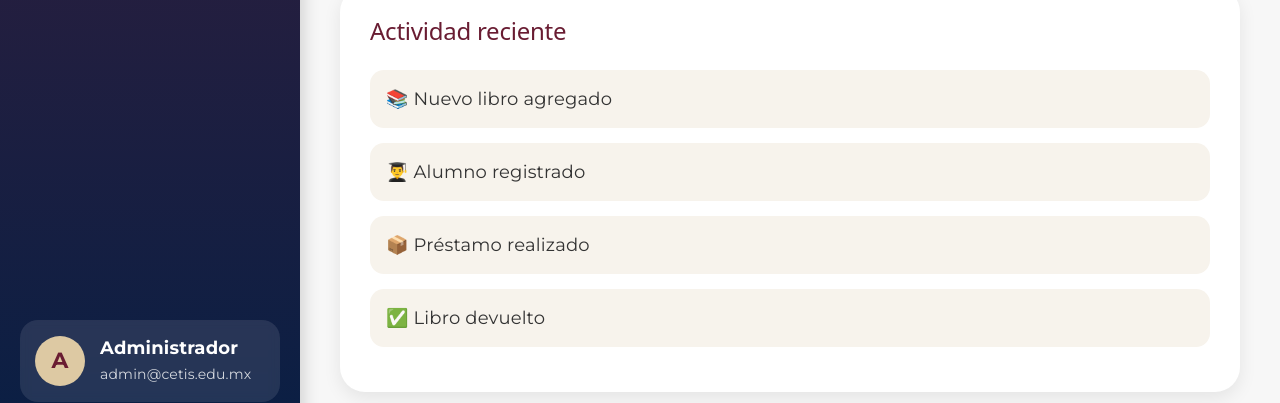
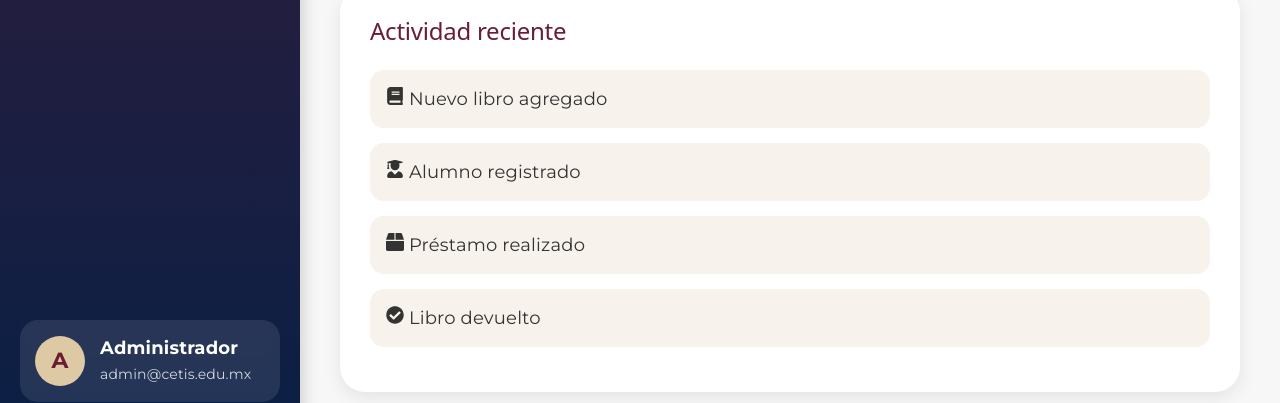
Before and after one commit to lisandrovences27-del/biblioteca_prepa, a React (Vite) app in the folder frontend/: page /dashboard-admin in a window 1280 px wide. Shown: the part 1218-1621 px from the top of the page. Built offline with nearby package versions, Linux system fonts and the light colour scheme; no server answers.

Commit message:
iconografia en admin1

```diff
--- a/frontend/src/vistas/DashboardAdmin1.jsx
+++ b/frontend/src/vistas/DashboardAdmin1.jsx
@@ -3,14 +3,13 @@ import Sidebar from "../componentes/Sidebar";
 import Accesibilidad from "../componentes/Accesibilidad";
 import {
   FaBook,
+  FaUsers,
+  FaCheckCircle,
+  FaClipboardList,
+  FaBox,
   FaBoxOpen,
+  FaBell,
   FaUserGraduate,
-  FaCheckCircle,
-  FaBell,
-  FaCog,
-  FaChartBar,
-  FaClipboardList,
-  FaExclamationTriangle,
 } from "react-icons/fa";
 import LogoutButton from "../componentes/LogoutButton";
 import { useNavigate } from "react-router-dom";
@@ -341,19 +340,19 @@ function DashboardAdmin1() {
     <ul>
 
       <li>
-        📚 Nuevo libro agregado
+        <FaBook/> Nuevo libro agregado
       </li>
 
       <li>
-        👨‍🎓 Alumno registrado
+        <FaUserGraduate /> Alumno registrado
       </li>
 
       <li>
-        📦 Préstamo realizado
+        <FaBox /> Préstamo realizado
       </li>
 
       <li>
-        ✅ Libro devuelto
+        <FaCheckCircle /> Libro devuelto
       </li>
 
     </ul>
--- a/frontend/src/vistas/registro.jsx
+++ b/frontend/src/vistas/registro.jsx
@@ -510,6 +510,7 @@ else {
     Ventas
   </option>
 </select>
+
     </>
   )
 }
```
